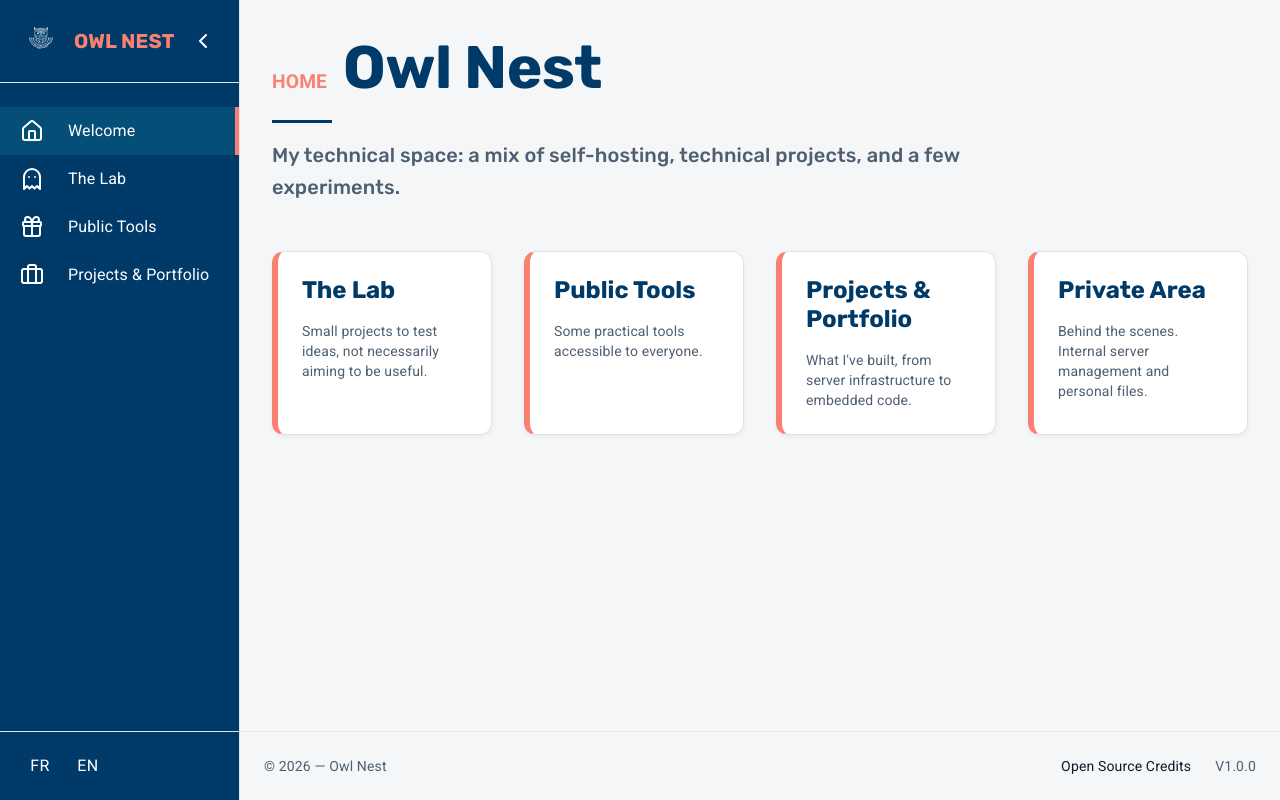
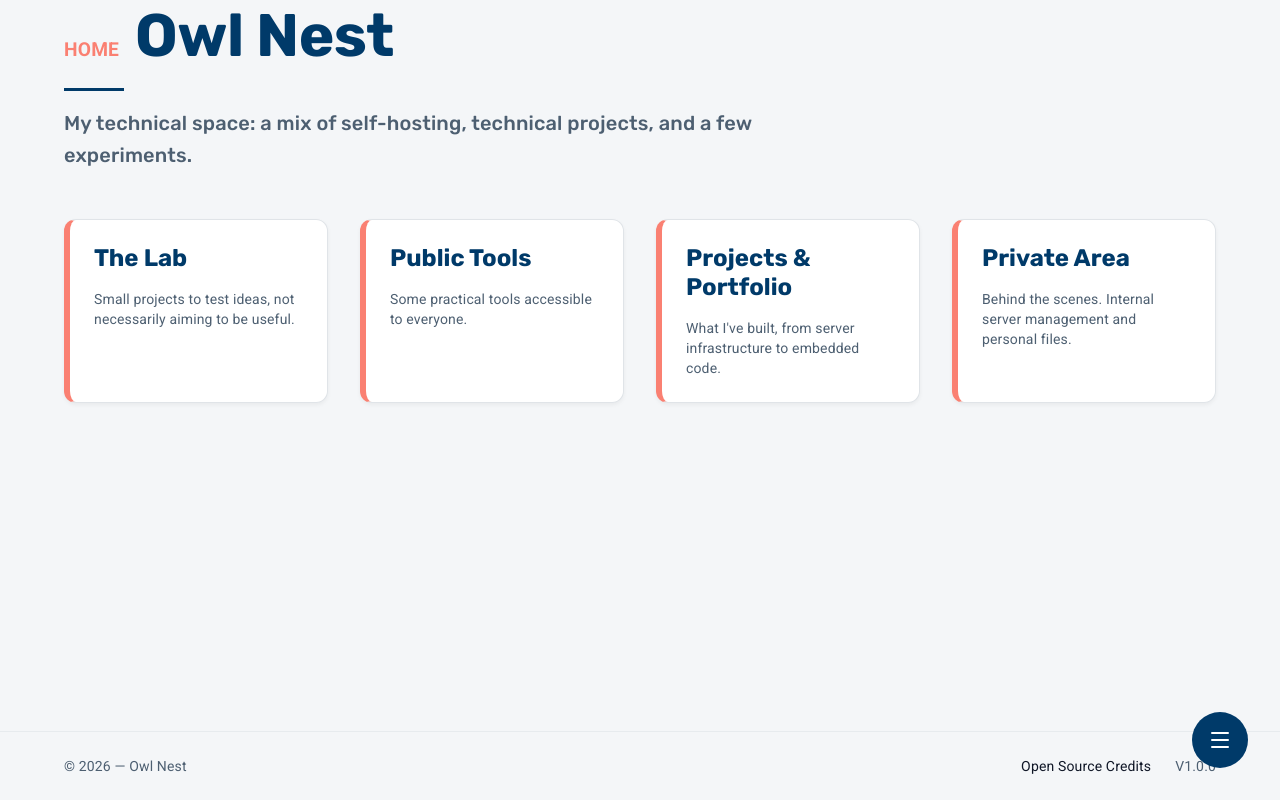
Before and after one commit to nadi3/owl-nest, a React (Vite) app: page /home in a window 1280 px wide. Built offline with nearby package versions, Linux system fonts and the light colour scheme.

Commit message:
feat: change navigation layout

```diff
--- /dev/null
+++ b/src/components/common/NavSpeedDial.tsx
@@ -0,0 +1,62 @@
+import React from 'react';
+import { useNavigate } from 'react-router-dom';
+import { useTranslation } from 'react-i18next';
+import { SpeedDial, SpeedDialAction, useTheme } from '@mui/material';
+import HomeIcon from '@mui/icons-material/Home';
+import ScienceIcon from '@mui/icons-material/Science';
+import BuildIcon from '@mui/icons-material/Build';
+import WorkIcon from '@mui/icons-material/Work';
+import LockIcon from '@mui/icons-material/Lock';
+import { MenuIcon } from 'lucide-react';
+
+/**
+ * Floating Speed Dial for minimalist navigation.
+ * Replaces the traditional Sidebar.
+ */
+const NavSpeedDial: React.FC = () => {
+  const { t } = useTranslation();
+  const navigate = useNavigate();
+  const theme = useTheme();
+
+  const actions = [
+    { icon: <HomeIcon />, name: t('nav.home'), path: '/' },
+    { icon: <ScienceIcon />, name: t('nav.lab'), path: '/useless' },
+    { icon: <BuildIcon />, name: t('nav.tools'), path: '/tools' },
+    { icon: <WorkIcon />, name: t('nav.portfolio'), path: '/portfolio' },
+    { icon: <LockIcon />, name: t('nav.private'), path: '/private' },
+  ];
+
+  return (
+    <SpeedDial
+      ariaLabel="Owl Nest Navigation"
+      sx={{
+        position: 'fixed',
+        bottom: 32,
+        right: 32,
+        '& .MuiFab-primary': {
+          backgroundColor: theme.palette.primary.main,
+          '&:hover': {
+            backgroundColor: theme.palette.primary.dark,
+          },
+        },
+      }}
+      icon={<MenuIcon />}
+    >
+      {actions.map((action) => (
+        <SpeedDialAction
+          key={action.name}
+          icon={action.icon}
+          slotProps={{
+            tooltip: {
+              open: true,
+              title: action.name,
+            },
+          }}
+          onClick={() => navigate(action.path)}
+        />
+      ))}
+    </SpeedDial>
+  );
+};
+
+export default NavSpeedDial;
--- a/src/components/common/Sidebar.tsx
+++ /dev/null
@@ -1,134 +0,0 @@
-import {
-  Box,
-  Divider,
-  Drawer,
-  IconButton,
-  List,
-  ListItem,
-  ListItemButton,
-  ListItemIcon,
-  ListItemText,
-  Typography,
-} from '@mui/material';
-import { Briefcase, ChevronLeft, Ghost, Gift, Home, /*Lock,*/ Menu } from 'lucide-react';
-import LangSwitcher from '@/components/common/LangSwitcher.tsx';
-import { useTranslation } from 'react-i18next';
-import { useState } from 'react';
-import { useLocation, useNavigate } from 'react-router-dom';
-
-const DRAWER_WIDTH = 240;
-
-const Sidebar = () => {
-  const { t } = useTranslation();
-  const [open, setOpen] = useState(true);
-  const navigate = useNavigate();
-  const location = useLocation();
-
-  const menuItems = [
-    { text: 'home.title', icon: <Home />, path: '/home' },
-    { text: 'useless.title', icon: <Ghost />, path: '/useless' },
-    { text: 'tools.title', icon: <Gift />, path: '/tools' },
-    { text: 'portfolio.title', icon: <Briefcase />, path: '/portfolio' },
-    /*{ text: 'private.title', icon: <Lock />, path: '/private' },*/
-  ];
-
-  const toggleDrawer = () => setOpen(!open);
-  return (
-    <Drawer
-      variant="permanent"
-      open={open}
-      sx={{
-        width: open ? DRAWER_WIDTH : 64,
-        transition: (theme) =>
-          theme.transitions.create('width', {
-            easing: theme.transitions.easing.sharp,
-            duration: theme.transitions.duration.enteringScreen,
-          }),
-        '& .MuiDrawer-paper': {
-          width: open ? DRAWER_WIDTH : 64,
-          backgroundColor: 'primary.main',
-          color: 'primary.contrastText',
-          overflowX: 'hidden',
-          transition: (theme) =>
-            theme.transitions.create('width', {
-              easing: theme.transitions.easing.sharp,
-              duration: theme.transitions.duration.enteringScreen,
-            }),
-        },
-      }}
-    >
-      <Box
-        sx={{
-          display: 'flex',
-          alignItems: 'center',
-          p: 2,
-          justifyContent: open ? 'space-between' : 'center',
-        }}
-      >
-        {open && (
-          <Box sx={{ display: 'flex', alignItems: 'center', gap: 1 }}>
-            <img src="/logo-owl-white.png" alt="Owl Nest" style={{ width: 50, height: 50 }} />
-            <Typography variant="h6" sx={{ color: 'secondary.main', fontWeight: 700 }}>
-              OWL NEST
-            </Typography>
-          </Box>
-        )}
-        <IconButton onClick={toggleDrawer} sx={{ color: 'white' }}>
-          {open ? <ChevronLeft /> : <Menu />}
-        </IconButton>
-      </Box>
-
-      <Divider sx={{ backgroundColor: 'rgba(255,255,255,0.1)' }} />
-
-      {/* Liste des menus */}
-      <List sx={{ mt: 2 }}>
-        {menuItems.map((item) => (
-          <ListItem key={item.text} disablePadding sx={{ display: 'block' }}>
-            <ListItemButton
-              onClick={() => navigate(item.path)}
-              selected={location.pathname === item.path}
-              sx={{
-                minHeight: 48,
-                height: 48,
-                justifyContent: open ? 'initial' : 'center',
-                px: 2.5,
-                '&.Mui-selected': {
-                  backgroundColor: 'rgba(46, 255, 255, 0.1)',
-                  borderRight: '4px solid',
-                  borderColor: 'secondary.main',
-                },
-                '&:hover': { backgroundColor: 'rgba(255,255,255,0.05)' },
-              }}
-            >
-              <ListItemIcon
-                sx={{
-                  minWidth: 0,
-                  mr: open ? 3 : 'auto',
-                  justifyContent: 'center',
-                  color: 'inherit',
-                }}
-              >
-                {item.icon}
-              </ListItemIcon>
-              <ListItemText primary={t(item.text)} sx={{ opacity: open ? 1 : 0 }} />
-            </ListItemButton>
-          </ListItem>
-        ))}
-      </List>
-      <Box
-        sx={{
-          mt: 'auto',
-          pt: 2,
-          pb: 2,
-          px: open ? 2.5 : 0,
-          borderTop: '1px solid',
-          borderColor: 'divider',
-        }}
-      >
-        <LangSwitcher isOpen={open} />
-      </Box>
-    </Drawer>
-  );
-};
-
-export default Sidebar;
--- a/src/i18n/locales/fr.json
+++ b/src/i18n/locales/fr.json
@@ -3,6 +3,14 @@
   "home": {
     "title": "Bienvenue",
     "subtitle": "Mon espace technique : un mélange d'auto-hébergement, de projets techniques et de quelques expériences."
+  },
+  "nav": {
+    "menu": "Menu",
+    "home": "Accueil",
+    "lab": "Lab",
+    "tools": "Outils",
+    "portfolio": "Portfolio",
+    "private": "Privé"
   },
   "common": {
     "reset": "Réinitialiser",
--- a/src/layouts/MainLayout.tsx
+++ b/src/layouts/MainLayout.tsx
@@ -1,9 +1,9 @@
-import { Box } from '@mui/material';
+import { Box, Container } from '@mui/material';
 import { Outlet } from 'react-router-dom';
 import Footer from '@/components/common/Footer.tsx';
-import Sidebar from '@/components/common/Sidebar.tsx';
 import i18n from 'i18next';
 import { useKonamiCode } from '@/hooks/useKonamiCode.ts';
+import NavSpeedDial from '@/components/common/NavSpeedDial.tsx';
 
 const MainLayout = () => {
   useKonamiCode(() => {
@@ -24,7 +24,7 @@ const MainLayout = () => {
         },
       }}
     >
-      <Sidebar />
+      <NavSpeedDial />
       <Box
         component="main"
         sx={{
@@ -36,16 +36,9 @@ const MainLayout = () => {
           backgroundColor: 'background.default',
         }}
       >
-        <Box
-          sx={{
-            p: { xs: 2, md: 4 },
-            flexGrow: 1,
-            display: 'flex',
-            flexDirection: 'column',
-          }}
-        >
+        <Container maxWidth="lg">
           <Outlet />
-        </Box>
+        </Container>
         <Footer />
       </Box>
     </Box>
```
